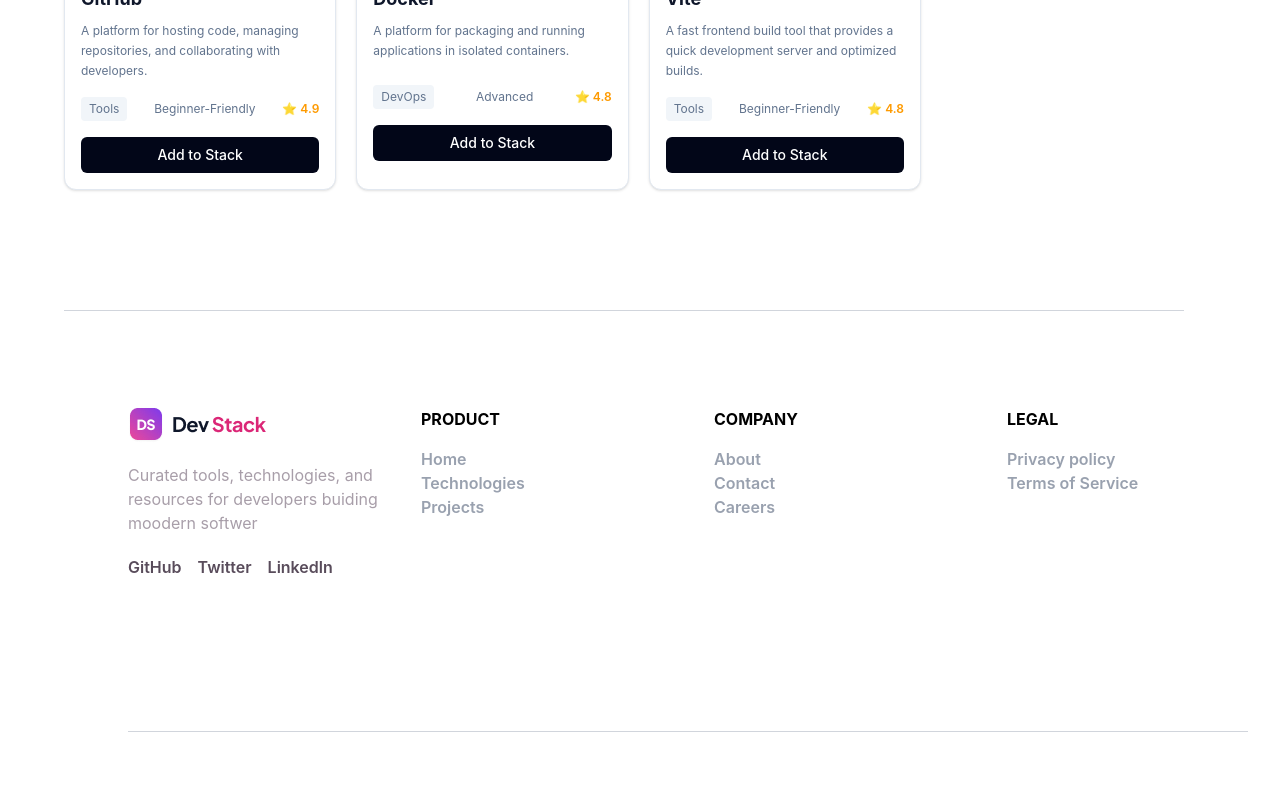
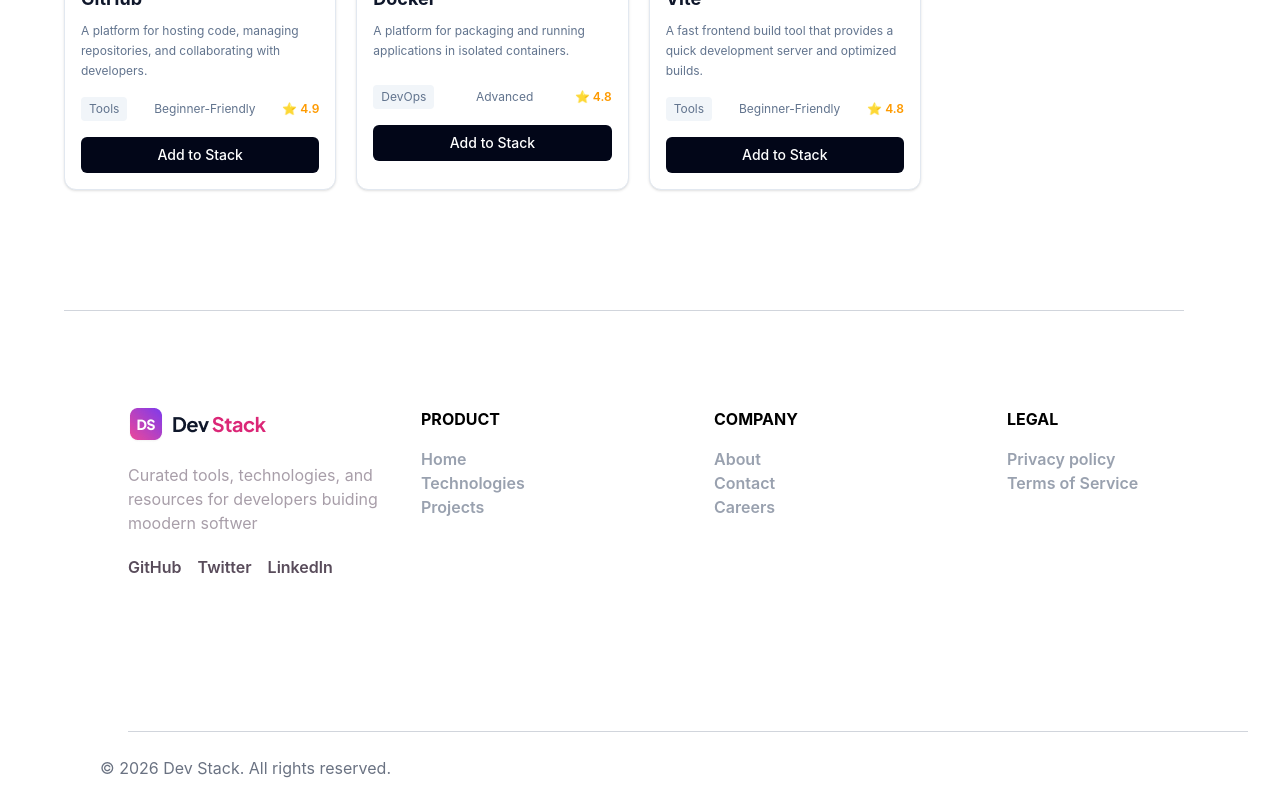
Before and after one commit to bkashsaifur049-creator/assainmenA05, a React (Vite) app: page / in a window 1280 px wide. Shown: the part 1943-2743 px from the top of the page. Before the commit the page ends 2699 px from the top, so only its background shows below. Built offline with nearby package versions, Linux system fonts and the light colour scheme.

Commit message:
complet project

```diff
--- a/src/component/fotter.tsx
+++ b/src/component/fotter.tsx
@@ -38,9 +38,9 @@
             </div>
             <div className="h-px w-280 mt-30 bg-gray-300"></div>
             </div>
-            {/* <p className="text-1xl items-center ml-25 mb-5 text-gray-500">
+            <p className="text-1xl items-center ml-25 mb-5 text-gray-500">
       © 2026 Dev Stack. All rights reserved.
-    </p> */}
+    </p>
         </div>
     );
 };
```
